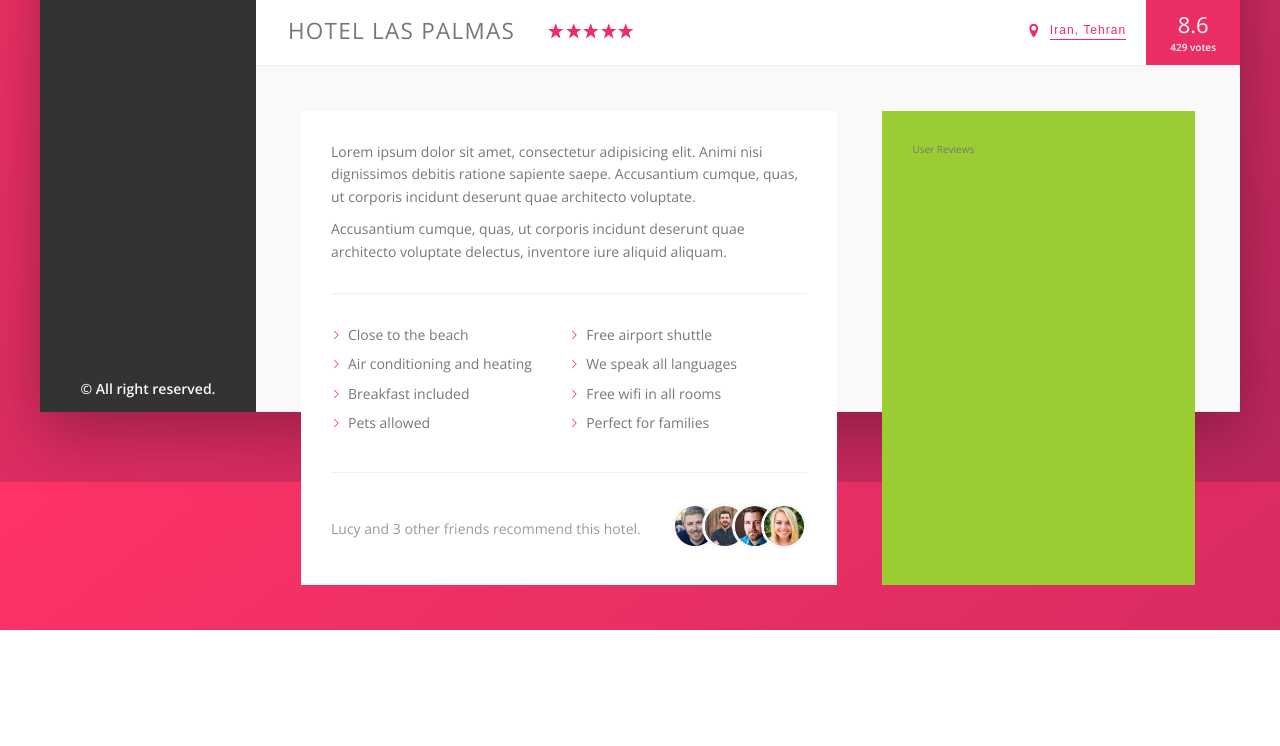
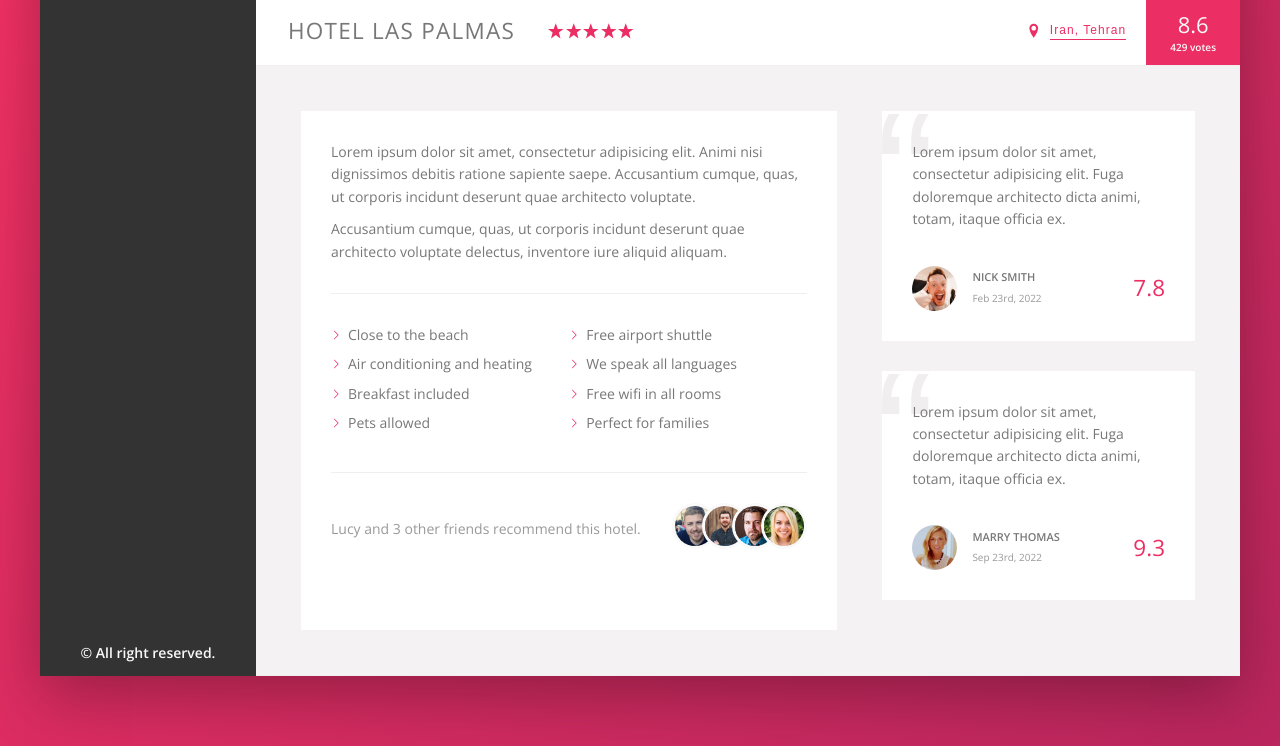
Before and after one commit to KouroshBhl/Trillo, a website: page index.html in a window 1280 px wide. Shown: the part 528-1274 px from the top of the page. Before the commit the page ends 1158 px from the top, so only its background shows below. Drawn offline with nearby package versions, Linux system fonts and the light colour scheme.

Commit message:
Style reviews section

```diff
--- a/index.html
+++ b/index.html
@@ -216,7 +216,47 @@
                 </div>
               </div>
             </div>
-            <div class="user-reviews">User Reviews</div>
+            <div class="user-reviews">
+              <figure class="review">
+                <blockquote class="review__text">
+                  Lorem ipsum dolor sit amet, consectetur adipisicing elit. Fuga
+                  doloremque architecto dicta animi, totam, itaque officia ex.
+                </blockquote>
+
+                <figcaption class="review__user">
+                  <img
+                    src="./img/user-1.jpg"
+                    alt="picture"
+                    class="review__photo"
+                  />
+                  <div class="review__user-details">
+                    <p class="review__user-name">Nick smith</p>
+                    <span class="review__user-date">Feb 23rd, 2022</span>
+                  </div>
+                  <div class="review__user-rating">7.8</div>
+                </figcaption>
+              </figure>
+
+              <figure class="review">
+                <blockquote class="review__text">
+                  Lorem ipsum dolor sit amet, consectetur adipisicing elit. Fuga
+                  doloremque architecto dicta animi, totam, itaque officia ex.
+                </blockquote>
+
+                <figcaption class="review__user">
+                  <img
+                    src="./img/user-2.jpg"
+                    alt="picture"
+                    class="review__photo"
+                  />
+                  <div class="review__user-details">
+                    <p class="review__user-name">Marry thomas</p>
+                    <span class="review__user-date">Sep 23rd, 2022</span>
+                  </div>
+                  <div class="review__user-rating">9.3</div>
+                </figcaption>
+              </figure>
+            </div>
           </div>
         </main>
       </div>
--- a/sass/_components.scss
+++ b/sass/_components.scss
@@ -322,3 +322,59 @@
     }
   }
 }
+
+//! USER REVIEWS
+.review {
+  background-color: var(--color-white);
+  padding: 3rem;
+  margin-bottom: 3rem;
+  position: relative;
+  overflow: hidden;
+
+  &__text {
+    margin-bottom: 3.5rem;
+    z-index: 10;
+    position: relative;
+  }
+  &__user {
+    display: flex;
+    align-items: center;
+  }
+  &__photo {
+    width: 4.5rem;
+    height: 4.5rem;
+    border-radius: 50%;
+    margin-right: 1.5rem;
+  }
+
+  &__user-details {
+    margin-right: auto;
+  }
+  &__user-name {
+    font-size: 1.1rem;
+    font-weight: 600;
+    text-transform: uppercase;
+  }
+  &__user-date {
+    font-size: 1rem;
+    font-weight: 300;
+    color: var(--color-grey-dark-3);
+  }
+  &__user-rating {
+    color: var(--color-primary);
+    font-size: 2.25rem;
+    font-weight: 300;
+  }
+
+  &::before {
+    content: "\201c";
+    position: absolute;
+    top: -2.5rem;
+    left: -0.7rem;
+    font-family: sans-serif;
+    font-size: 18rem;
+    line-height: 1;
+    color: var(--color-grey-light-3);
+    z-index: 1;
+  }
+}
--- a/sass/_layout.scss
+++ b/sass/_layout.scss
@@ -15,7 +15,6 @@
 }
 .content {
   display: flex;
-  height: 100vh;
 }
 .sidebar {
   background-color: var(--color-grey-dark-1);
@@ -34,15 +33,14 @@
   display: flex;
   gap: 4.5rem;
   padding: 4.5rem;
+  font-size: 1.4rem;
+  background-color: var(--color-grey-light-2);
 }
 .desc {
   flex: 0 0 60%;
   padding: 3rem;
-  font-size: 1.4rem;
   background-color: var(--color-white);
 }
 .user-reviews {
-  background-color: yellowgreen;
   flex: 1;
-  padding: 3rem;
 }
```
Also changed, not shown: css/style.css, 1 other file.
